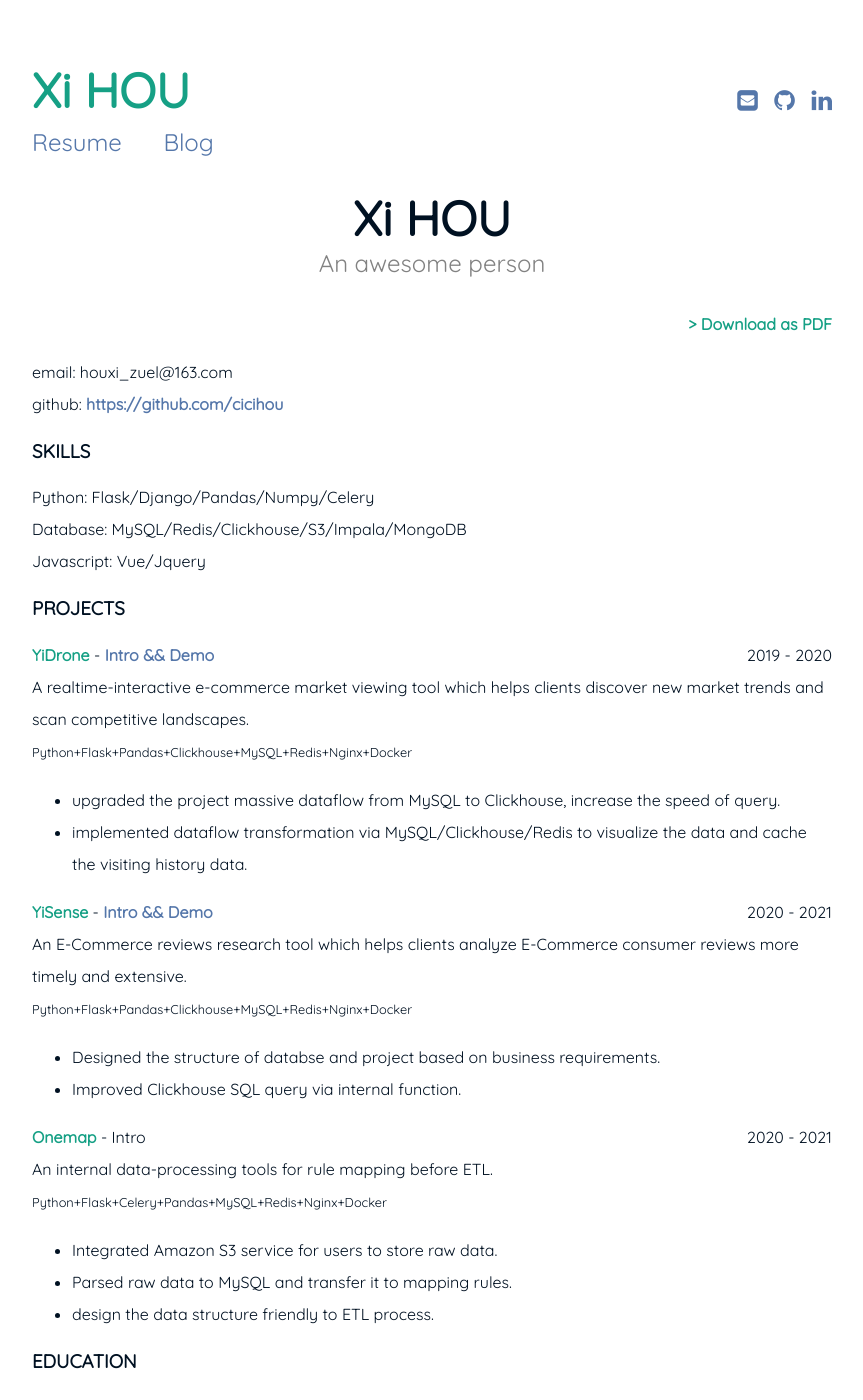
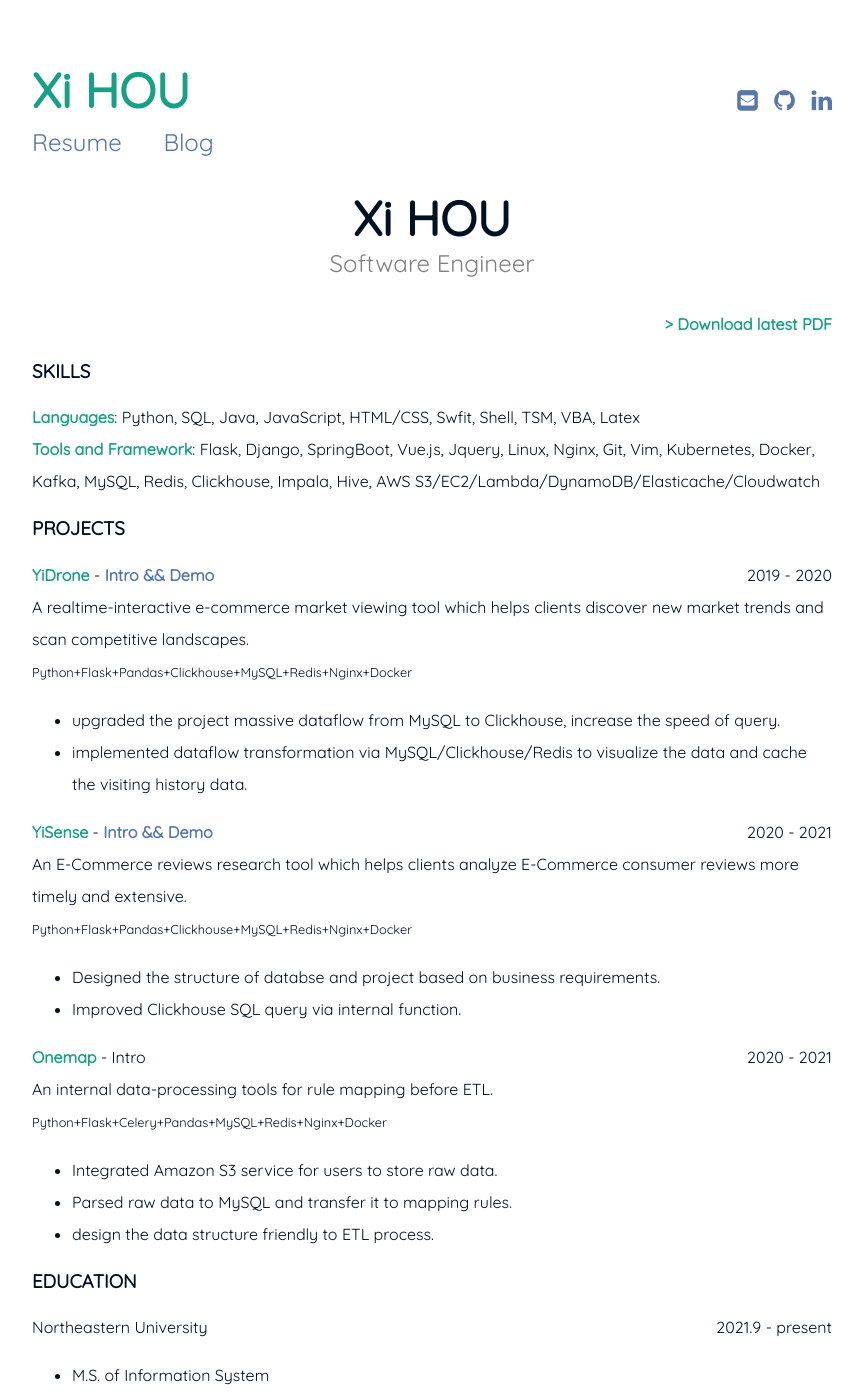
Before and after one commit to cicihou/cv, a Jekyll site: the page built from resume.md, in a window 1280 px wide and 1400 px high. Shown: the whole window, without its empty margins (208-1071 px from the left). Built offline with Jekyll 4.4.1, drawn with Linux system fonts in a browser that asks for light colours; some of the changed text lies outside the part shown.

Commit message:
mod: resume/pic/config

```diff
--- a/_config.yml
+++ b/_config.yml
@@ -9,8 +9,8 @@ url: "https://github.com/" # the base hostname & protocol for your site
 author:
   fullname: Xi HOU
   github: cicihou
-  linkedin: hou-xi-77a49993
-  email: houxi_zuel@163.com
+  linkedin: hou-xi
+  email: cici.houxi@gmail.com
 
 
 # Syntax highlighting
--- a/resume.md
+++ b/resume.md
@@ -1,19 +1,15 @@
 ---
 layout: page
 title: Xi HOU
-subtitle: An awesome person
+subtitle: Software Engineer
 ---
 
-<span style="float: right; "><a href="{{ '/assets/resume.pdf' | prepend: site.baseurl }}"><strong>> Download as PDF</strong></a> </span>
+<span style="float: right; "><a href="{{ '/assets/resume.pdf' | prepend: site.baseurl }}"><strong>> Download latest PDF</strong></a> </span>
 <br>
 
-email: houxi_zuel@163.com <br>
-github: [https://github.com/cicihou](https://github.com/cicihou)
-
 ### SKILLS
-Python: Flask/Django/Pandas/Numpy/Celery <br>
-Database: MySQL/Redis/Clickhouse/S3/Impala/MongoDB <br>
-Javascript: Vue/Jquery
+**Languages**: Python, SQL, Java, JavaScript, HTML/CSS, Swfit, Shell, TSM, VBA, Latex <br>
+**Tools and Framework**: Flask, Django, SpringBoot, Vue.js, Jquery, Linux, Nginx, Git, Vim, Kubernetes, Docker, Kafka, MySQL, Redis, Clickhouse, Impala, Hive, AWS S3/EC2/Lambda/DynamoDB/Elasticache/Cloudwatch
 
 ### PROJECTS
 **YiDrone** - [Intro && Demo](https://www.yimian.io/yidrone) <span style="float: right; ">2019 - 2020</span><br>
@@ -38,11 +34,10 @@ An internal data-processing tools for rule mapping before ETL.
 ### EDUCATION
 
 Northeastern University <span style="float: right; ">2021.9 - present</span>
-* Msc, Master of Information System
+* M.S. of Information System
 
 Zhongnan University of Economics and Law <span style="float: right; ">2012.9 - 2016.6</span>
-* B.A.
-* 2-year scholarship(maximum 3)
+* B.A. of Business English
 
 ### EXPERIENCE
 
@@ -53,15 +48,6 @@ Python Developer - **[Yimian by Ascential](https://www.yimian.io/)** <span style
 * Database(MySQL/Redis/S3/Clickhouse), Server(Nginx/Docker), Python libraries(Pandas/Celery) involved
 
 
-Technical Support - **[Kandao Technology](https://www.kandaovr.com)** <span style="float: right; ">2017.9 - 2018.9</span>
-* Participate in the development of Kandao CMS backend(Python Django)
-* Collect and analyze customer's feedback to support the product decision making
-* Technical documents writing and translation
-
-Data Specialist - **[Sky Plumage by Hainan Airlines](http://www.skyplumage.com/)** <span style="float: right; ">2016.8 - 2017.8</span>
-* Collect and catalogue data of flight simulator(via Excel VBA)
-
-
 ### RECOGNITION & INTERESTS
 
 - Translate 3 books from English to Chinese<br>
```
Also changed, not shown: index.md (+2 -2 lines), assets/img/profolio.jpg (deleted), assets/img/profolio.png (added), 1 other file.
